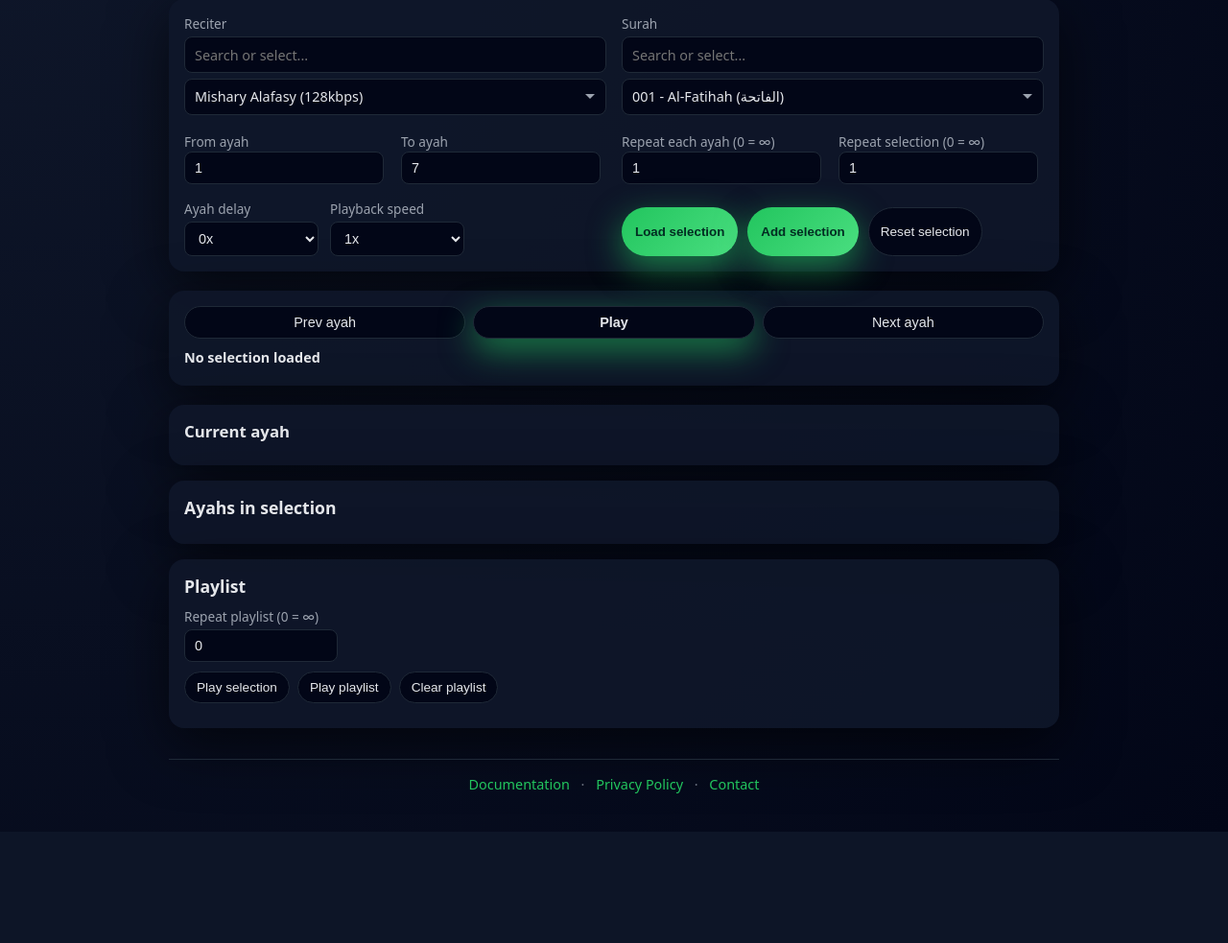
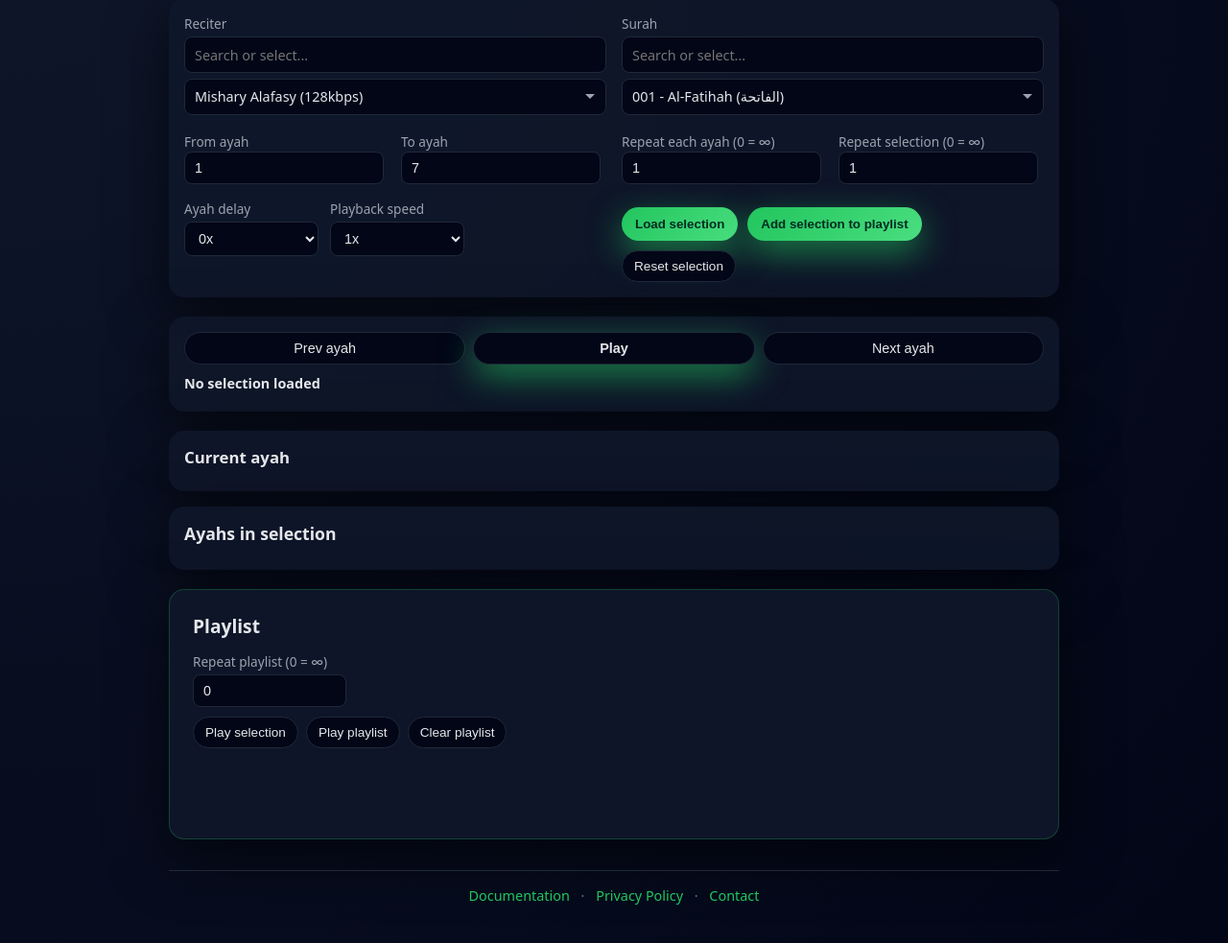
Before and after one commit to maged-mostafa/haffazny, a FastAPI app: page / in a window 1280 px wide. Shown: the part 139-1122 px from the top of the page at 96% size. Before the commit the page ends 1006 px from the top, so only its background shows below. Run offline with FastAPI, Linux system fonts and the light colour scheme.

Commit message:
update Deactivate Button, Google Analytics, styling

```diff
--- a/src/app.py
+++ b/src/app.py
@@ -13,8 +13,10 @@ from fastapi.staticfiles import StaticFiles
 from fastapi.templating import Jinja2Templates
 from pydantic import BaseModel, EmailStr
 
-from .config import RECITERS, SURAHS, get_reciter, get_surah
-
+import sys
+sys.path.append(str(Path(__file__).resolve().parent))
+#from .config import RECITERS, SURAHS, get_reciter, get_surah
+from config import RECITERS, SURAHS, get_reciter, get_surah
 
 BASE_DIR = Path(__file__).resolve().parent.parent
 
--- a/static/css/style.css
+++ b/static/css/style.css
@@ -432,16 +432,19 @@ audio {
 }
 
 .playlist-section {
-  margin-top: 16px;
-  background: rgba(15, 23, 42, 0.9);
+  margin-top: 20px;
+  margin-bottom: 24px;
+  background: rgba(15, 23, 42, 0.95);
   border-radius: 16px;
-  padding: 16px;
+  padding: 24px;
   box-shadow: 0 18px 60px rgba(0, 0, 0, 0.6);
+  border: 1px solid rgba(34, 197, 94, 0.25);
+  min-height: 180px;
 }
 
 .playlist-section h2 {
-  margin: 0 0 10px;
-  font-size: 1.1rem;
+  margin: 0 0 14px;
+  font-size: 1.2rem;
 }
 
 .playlist-options {
@@ -478,9 +481,11 @@ audio {
 .playlist-list {
   display: flex;
   flex-direction: column;
-  gap: 6px;
-  max-height: 260px;
+  gap: 8px;
+  max-height: 320px;
   overflow-y: auto;
+  padding: 12px 0;
+  min-height: 60px;
 }
 
 .playlist-item {
@@ -488,11 +493,26 @@ audio {
   justify-content: space-between;
   align-items: center;
   gap: 8px;
-  padding: 6px 10px;
-  border-radius: 999px;
+  padding: 8px 12px;
+  border-radius: 10px;
   border: 1px solid #1f2937;
   background: #020617;
   font-size: 0.8rem;
+}
+
+.playlist-item-inactive {
+  opacity: 0.5;
+  background: #0f172a;
+}
+
+.playlist-item-inactive .playlist-label {
+  color: #6b7280;
+}
+
+.playlist-activate-btn {
+  background: #166534 !important;
+  color: #dcfce7 !important;
+  border-color: #166534 !important;
 }
 
 .playlist-label {
--- a/static/js/app.js
+++ b/static/js/app.js
@@ -78,7 +78,7 @@ const translations = {
     current_ayah_heading: "Current ayah",
     ayahs_in_selection_heading: "Ayahs in selection",
     playlist_heading: "Playlist",
-    add_selection_button: "Add selection",
+    add_selection_button: "Add selection to playlist",
     play_selection_button: "Play selection",
     play_playlist_button: "Play playlist",
     clear_playlist_button: "Clear playlist",
@@ -86,6 +86,8 @@ const translations = {
     finished_all_repeats: "Finished all repeats.",
     ayah_label: "Ayah",
     remove_from_playlist: "Remove",
+    deactivate_playlist_item: "Deactivate",
+    activate_playlist_item: "Activate",
     move_up: "Up",
     move_down: "Down",
     ayah_delay_label: "Ayah delay",
@@ -114,7 +116,7 @@ const translations = {
     current_ayah_heading: "الآية الحالية",
     ayahs_in_selection_heading: "آيات المقطع",
     playlist_heading: "قائمة التشغيل",
-    add_selection_button: "إضافة المقطع",
+    add_selection_button: "إضافة المقطع إلى قائمة التشغيل",
     play_selection_button: "تشغيل المقطع",
     play_playlist_button: "تشغيل قائمة التشغيل",
     clear_playlist_button: "مسح قائمة التشغيل",
@@ -122,6 +124,8 @@ const translations = {
     finished_all_repeats: "انتهت كل التكرارات.",
     ayah_label: "آية",
     remove_from_playlist: "إزالة",
+    deactivate_playlist_item: "تعطيل",
+    activate_playlist_item: "تفعيل",
     move_up: "أعلى",
     move_down: "أسفل",
     ayah_delay_label: "تأخير الآية",
@@ -242,6 +246,7 @@ function loadSettings() {
         ...b,
         repeatEach: (b.repeatEach === 0 || b.repeatEach == null) ? Infinity : b.repeatEach,
         repeatSelection: (b.repeatSelection === 0 || b.repeatSelection == null) ? Infinity : b.repeatSelection,
+        active: b.active !== false,
       }));
       renderPlaylist();
     }
@@ -573,8 +578,9 @@ function renderAyahList() {
 function renderPlaylist() {
   playlistListEl.innerHTML = "";
   playlistBlocks.forEach((block, index) => {
+    const isActive = block.active !== false;
     const row = document.createElement("div");
-    row.className = "playlist-item";
+    row.className = "playlist-item" + (isActive ? "" : " playlist-item-inactive");
 
     const infoBtn = document.createElement("button");
     infoBtn.className = "playlist-label";
@@ -597,7 +603,12 @@ function renderPlaylist() {
     const delayLabel = block.ayahDelay != null ? `${block.ayahDelay}x` : "1x";
     const speedLabel = block.playbackSpeed != null ? `${block.playbackSpeed}x` : "1x";
     infoBtn.textContent = `${surahName} (${fromAyah}-${toAyah}) | each ${repeatEachLabel}, all ${repeatSelLabel} | delay ${delayLabel}, speed ${speedLabel}`;
-    infoBtn.addEventListener("click", () => {
+    infoBtn.addEventListener("click", (e) => {
+      if (!isActive) {
+        e.stopPropagation();
+        togglePlaylistItemActive(index);
+        return;
+      }
       // Preview/play this block only
       const queue = expandBlockToQueue(block, 0);
       if (queue.length === 0) return;
@@ -629,6 +640,16 @@ function renderPlaylist() {
       movePlaylistItem(index, 1);
     });
 
+    const toggleActiveBtn = document.createElement("button");
+    toggleActiveBtn.textContent = isActive
+      ? translations[currentLang].deactivate_playlist_item
+      : translations[currentLang].activate_playlist_item;
+    toggleActiveBtn.className = isActive ? "" : "playlist-activate-btn";
+    toggleActiveBtn.addEventListener("click", (e) => {
+      e.stopPropagation();
+      togglePlaylistItemActive(index);
+    });
+
     const removeBtn = document.createElement("button");
     removeBtn.textContent = translations[currentLang].remove_from_playlist;
     removeBtn.addEventListener("click", (e) => {
@@ -638,6 +659,7 @@ function renderPlaylist() {
 
     controls.appendChild(upBtn);
     controls.appendChild(downBtn);
+    controls.appendChild(toggleActiveBtn);
     controls.appendChild(removeBtn);
 
     row.appendChild(infoBtn);
@@ -662,6 +684,14 @@ function removeFromPlaylist(index) {
   saveSettings();
 }
 
+function togglePlaylistItemActive(index) {
+  const block = playlistBlocks[index];
+  if (!block) return;
+  block.active = block.active === false;
+  renderPlaylist();
+  saveSettings();
+}
+
 function getCurrentAyahDelay() {
   const v = parseFloat(ayahDelaySelect.value ?? "0");
   return Number.isFinite(v) ? v : 0;
@@ -681,6 +711,7 @@ function createBlockFromTracks(tracks, repeatEach, repeatSelection, ayahDelay, p
     repeatSelection,
     ayahDelay: ayahDelay != null ? ayahDelay : 1,
     playbackSpeed: playbackSpeed != null ? playbackSpeed : 1,
+    active: true,
   };
 }
 
@@ -734,8 +765,12 @@ function expandBlockToQueue(block, blockIndex) {
 
 function expandPlaylistBlocksToQueue() {
   let queue = [];
-  playlistBlocks.forEach((block, blockIndex) => {
-    queue = queue.concat(expandBlockToQueue(block, blockIndex));
+  let blockIndex = 0;
+  playlistBlocks.forEach((block) => {
+    if (block.active !== false) {
+      queue = queue.concat(expandBlockToQueue(block, blockIndex));
+      blockIndex += 1;
+    }
   });
   return queue;
 }
--- a/templates/index.html
+++ b/templates/index.html
@@ -5,6 +5,15 @@
     <title>Haffazny حفظني</title>
     <meta name="viewport" content="width=device-width, initial-scale=1" />
     <link rel="stylesheet" href="/static/css/style.css" />
+
+	<!-- Google Analytics -->
+	<script async src="https://www.googletagmanager.com/gtag/js?id=G-XXXXXXX"></script>
+    <script>
+      window.dataLayer = window.dataLayer || [];
+      function gtag(){dataLayer.push(arguments);}
+      gtag('js', new Date());
+      gtag('config', 'G-XXXXXXX');
+    </script>
 </head>
 <body>
 <div class="app">
```
